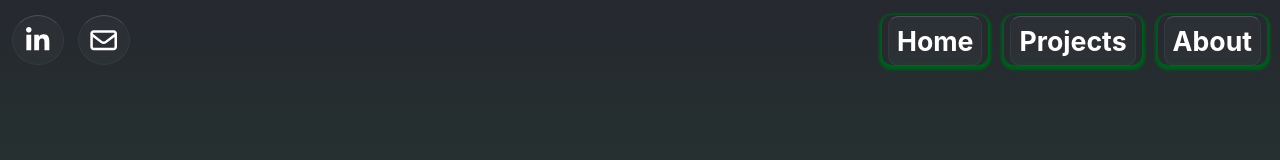
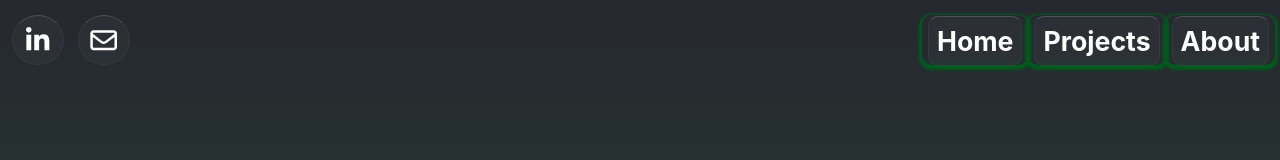
Before and after one commit to Melissa-Gibney/Melissa-Gibney-Portfolio-Website, a React (Vite) app in the folder portfolio-website/: page / in a window 1280 px wide. Shown: the top 160 px of the page. Built offline with nearby package versions, Linux system fonts and the light colour scheme.

Commit message:
Adjusted MenuLink Margin

```diff
--- a/portfolio-website/src/Components/General/MenuLink.css
+++ b/portfolio-website/src/Components/General/MenuLink.css
@@ -7,8 +7,8 @@
     border: 0;
     transition: all 0.1s ease-in-out;
     color: white;
-    margin-left: 8px;
-    margin-right: 8px;
+    /* margin-left: 8px; */
+    /* margin-right: 8px; */
     height: 50px;
     width: fit-content;
     background-color: transparent;
```
